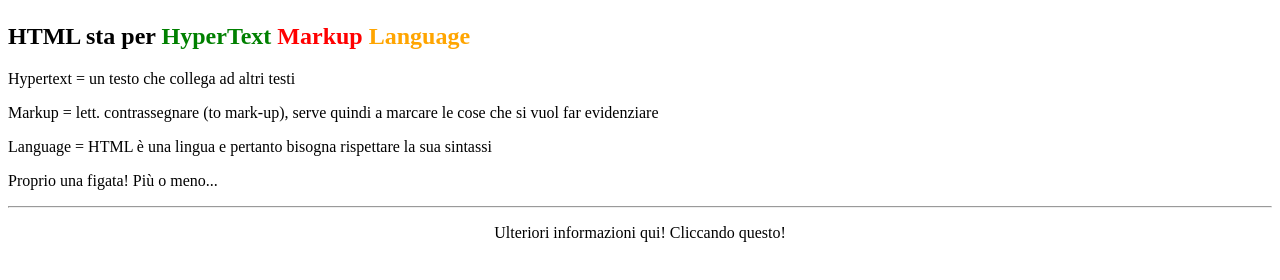
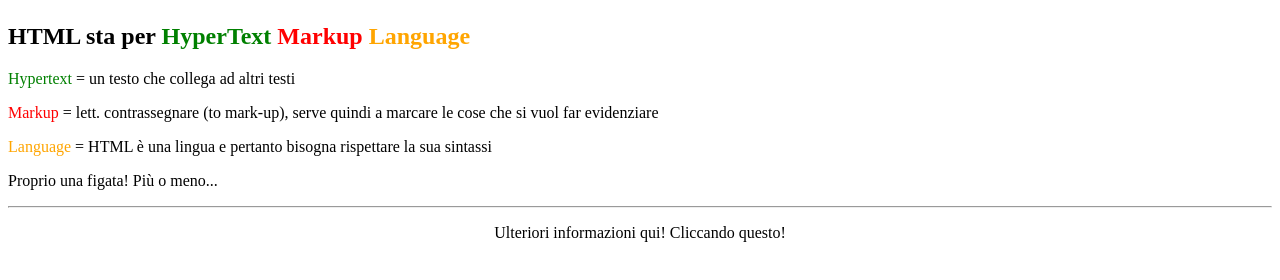
Before and after one commit to Cyrius10101/Lezioni-Coursera, a plain HTML site: page sito/index.html in a window 1280 px wide. Shown: the part 126-406 px from the top of the page. Drawn offline with Linux system fonts and the light colour scheme.

Commit message:
Ulteriore modifica

```diff
--- a/sito/index.html
+++ b/sito/index.html
@@ -11,9 +11,9 @@
 	<span style="color: red;">Markup</span>
 	<span style="color: orange;">Language</span>
 </h2>
-<p>Hypertext = un testo che collega ad altri testi</p>
-<p>Markup = lett. contrassegnare (to mark-up), serve quindi a marcare le cose che si vuol far evidenziare</p>
-   <p>Language = HTML è una lingua e pertanto bisogna rispettare la sua sintassi</p>
+<p><span style ="color: green;">Hypertext</span> = un testo che collega ad altri testi</p>
+<p><span style="color: red;">Markup</span> = lett. contrassegnare (to mark-up), serve quindi a marcare le cose che si vuol far evidenziare</p>
+   <p><span style="color: orange;">Language</span> = HTML è una lingua e pertanto bisogna rispettare la sua sintassi</p>
    <p>Proprio una figata! Più o meno...</p>
 <footer>
 	<hr>
```
